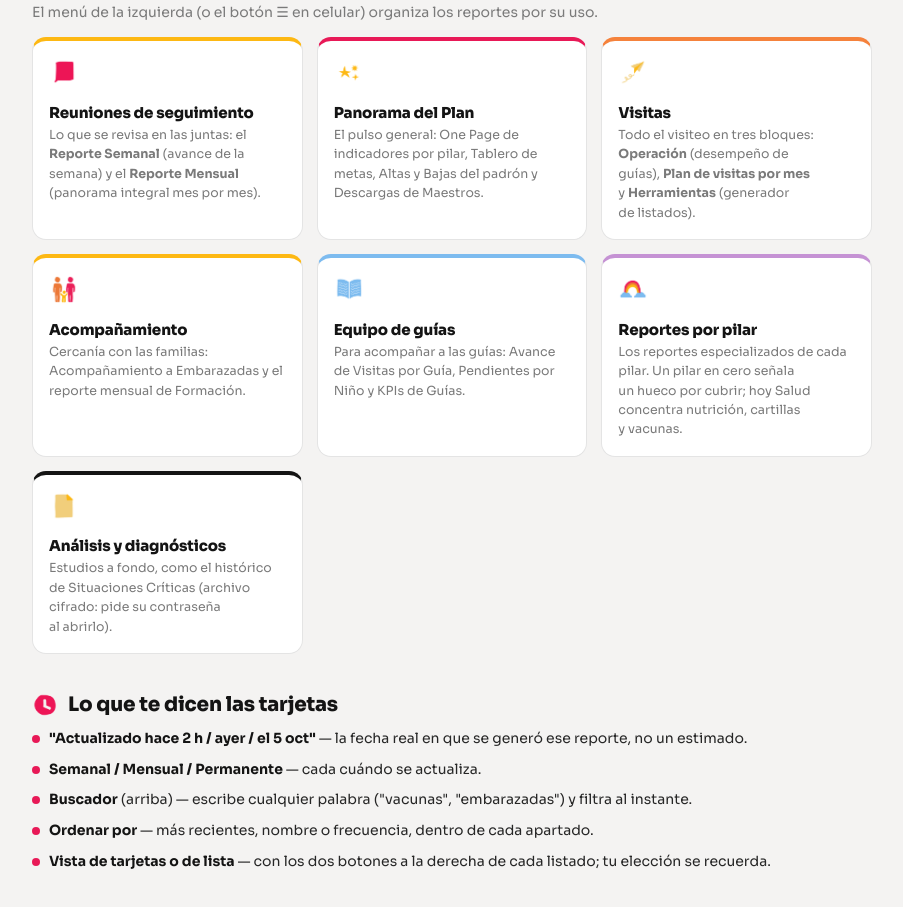
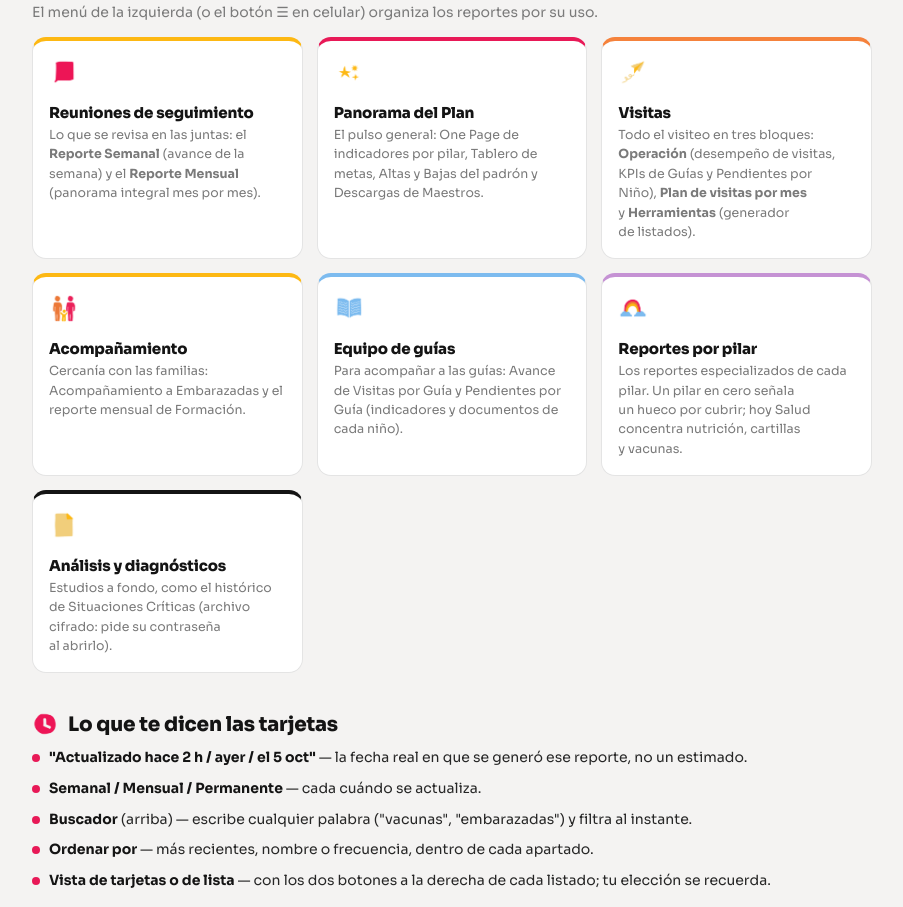
Before and after one commit to cynthiamartinezlujano/reportes-plan2040, a plain HTML site: page guia.html in a window 1280 px wide. Shown: the part 930-1837 px from the top of the page, without its empty margins (188-1091 px from the left). Drawn offline with Linux system fonts and the light colour scheme.

Commit message:
Guía de uso: Operación y Equipo de guías con sus reportes actuales
Co-Authored-By: Claude Opus 5.5 <noreply@anthropic.com>

```diff
--- a/guia.html
+++ b/guia.html
@@ -82,9 +82,9 @@
   <div class="grid">
     <div class="ap" style="--ap-color:#FDB813"><img src="assets/spot/message.png" alt=""><h3>Reuniones de seguimiento</h3><p>Lo que se revisa en las juntas: el <b>Reporte Semanal</b> (avance de la semana) y el <b>Reporte Mensual</b> (panorama integral mes por mes).</p></div>
     <div class="ap" style="--ap-color:#E81957"><img src="assets/spot/stars.png" alt=""><h3>Panorama del Plan</h3><p>El pulso general: One Page de indicadores por pilar, Tablero de metas, Altas y Bajas del padrón y Descargas de Maestros.</p></div>
-    <div class="ap" style="--ap-color:#F5823C"><img src="assets/spot/paper-plane.png" alt=""><h3>Visitas</h3><p>Todo el visiteo en tres bloques: <b>Operación</b> (desempeño de guías), <b>Plan de visitas por mes</b> y <b>Herramientas</b> (generador de listados).</p></div>
+    <div class="ap" style="--ap-color:#F5823C"><img src="assets/spot/paper-plane.png" alt=""><h3>Visitas</h3><p>Todo el visiteo en tres bloques: <b>Operación</b> (desempeño de visitas, KPIs de Guías y Pendientes por Niño), <b>Plan de visitas por mes</b> y <b>Herramientas</b> (generador de listados).</p></div>
     <div class="ap" style="--ap-color:#FDB813"><img src="assets/spot/family.png" alt=""><h3>Acompañamiento</h3><p>Cercanía con las familias: Acompañamiento a Embarazadas y el reporte mensual de Formación.</p></div>
-    <div class="ap" style="--ap-color:#7DBBEF"><img src="assets/spot/book.png" alt=""><h3>Equipo de guías</h3><p>Para acompañar a las guías: Avance de Visitas por Guía, Pendientes por Niño y KPIs de Guías.</p></div>
+    <div class="ap" style="--ap-color:#7DBBEF"><img src="assets/spot/book.png" alt=""><h3>Equipo de guías</h3><p>Para acompañar a las guías: Avance de Visitas por Guía y Pendientes por Guía (indicadores y documentos de cada niño).</p></div>
     <div class="ap" style="--ap-color:#C592D4"><img src="assets/spot/rainbow.png" alt=""><h3>Reportes por pilar</h3><p>Los reportes especializados de cada pilar. Un pilar en cero señala un hueco por cubrir; hoy Salud concentra nutrición, cartillas y vacunas.</p></div>
     <div class="ap" style="--ap-color:#141414"><img src="assets/spot/document.png" alt=""><h3>Análisis y diagnósticos</h3><p>Estudios a fondo, como el histórico de Situaciones Críticas (archivo cifrado: pide su contraseña al abrirlo).</p></div>
   </div>
```
